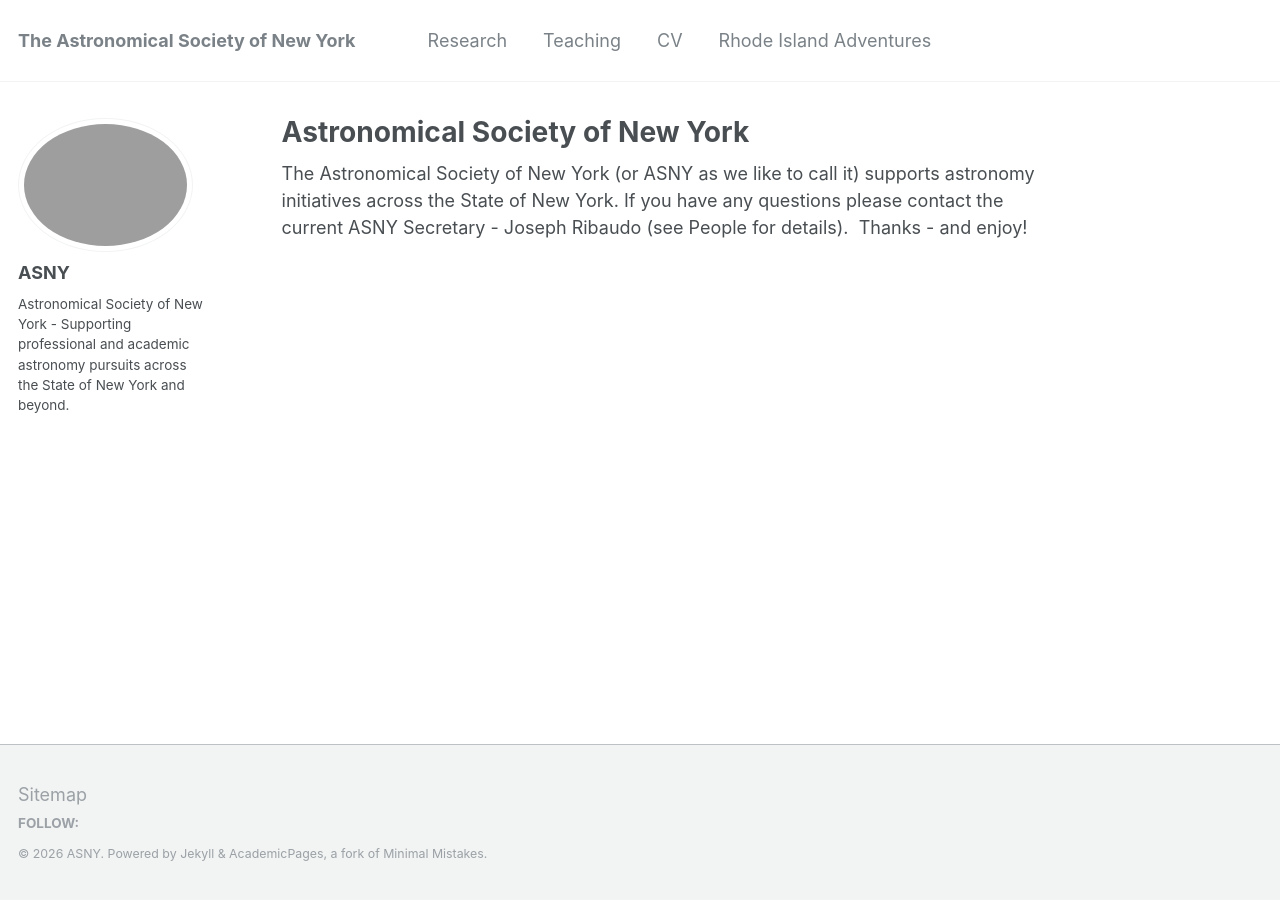
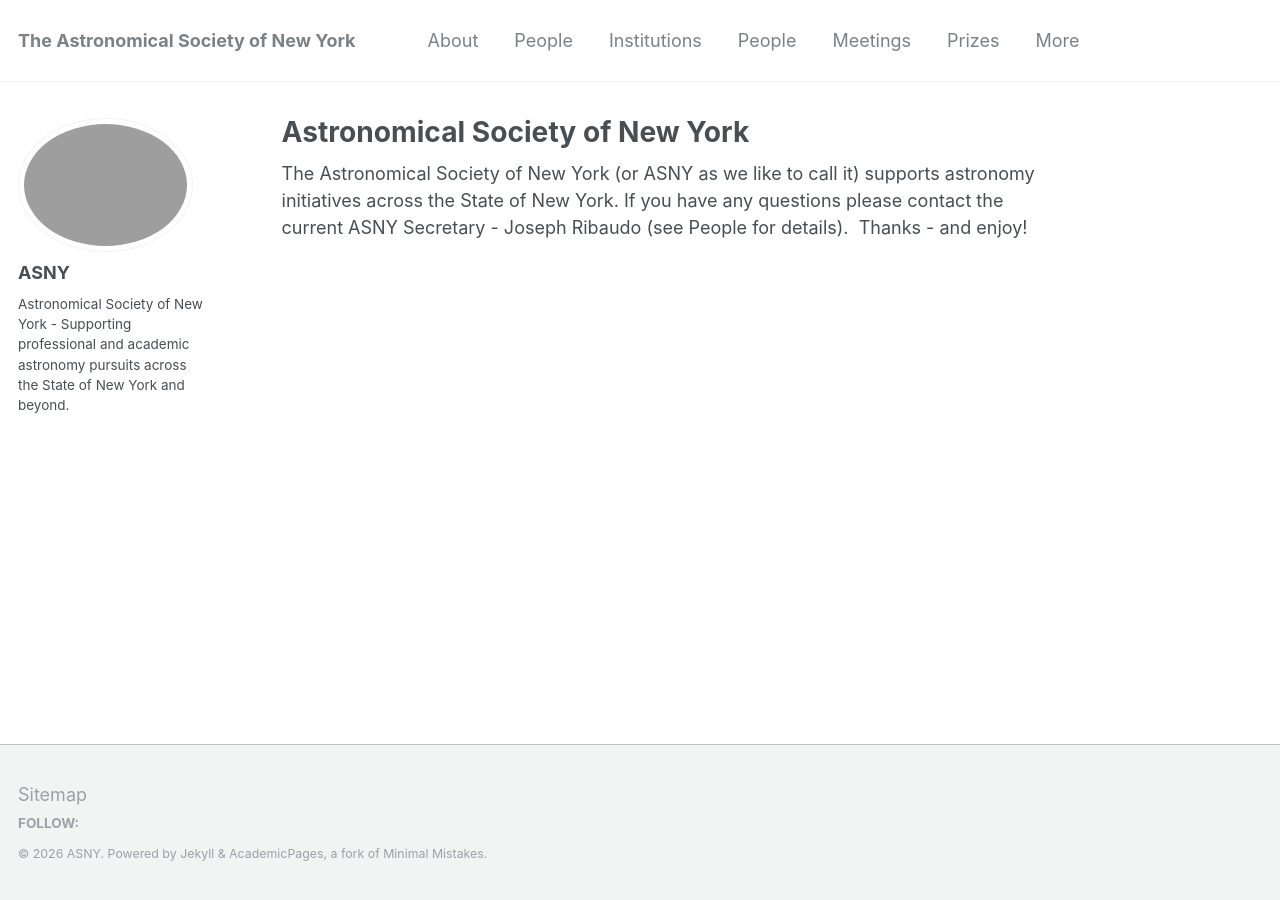
Before and after one commit to AstroNewYork/AstroNewYork.github.io, a Jekyll site: the page built from _pages/about.md, in a window 1280 px wide. Built offline with Jekyll 4.4.1, drawn with Linux system fonts in a browser that asks for light colours.

Commit message:
Update navigation.yml

```diff
--- a/_data/navigation.yml
+++ b/_data/navigation.yml
@@ -1,22 +1,22 @@
 # main links links
 main:
-  - title: "Research"
-    url: /research/
+  - title: "About"
+    url: /about/
 
-  #- title: "Talks"
-  #  url: /talks/
+  - title: "People"
+    url: /people/
 
-  - title: "Teaching"
-    url: /teaching2/
+  - title: "Institutions"
+    url: /institutions/
 
-  #- title: "Portfolio"
-  #  url: /portfolio/
+  - title: "People"
+    url: /people/
 
-  #- title: "Blog Posts"
-  #  url: /year-archive/
+  - title: "Meetings"
+    url: /meetings/
 
-  - title: "CV"
-    url: /cv/
+  - title: "Prizes"
+    url: /prizes/
 
-  - title: "Rhode Island Adventures"
-    url: /ri_adventures/
+  - title: "More"
+    url: /more/
```
